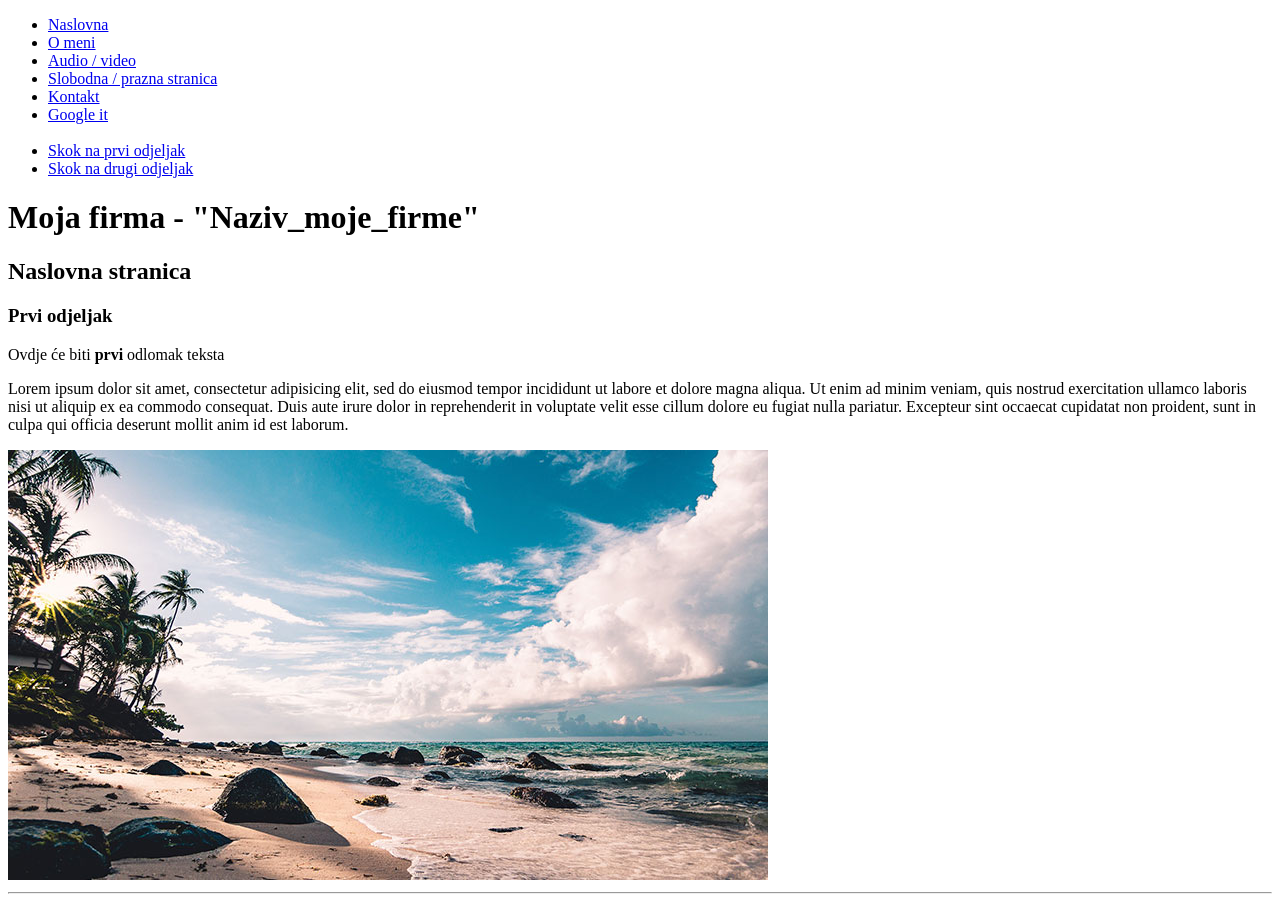
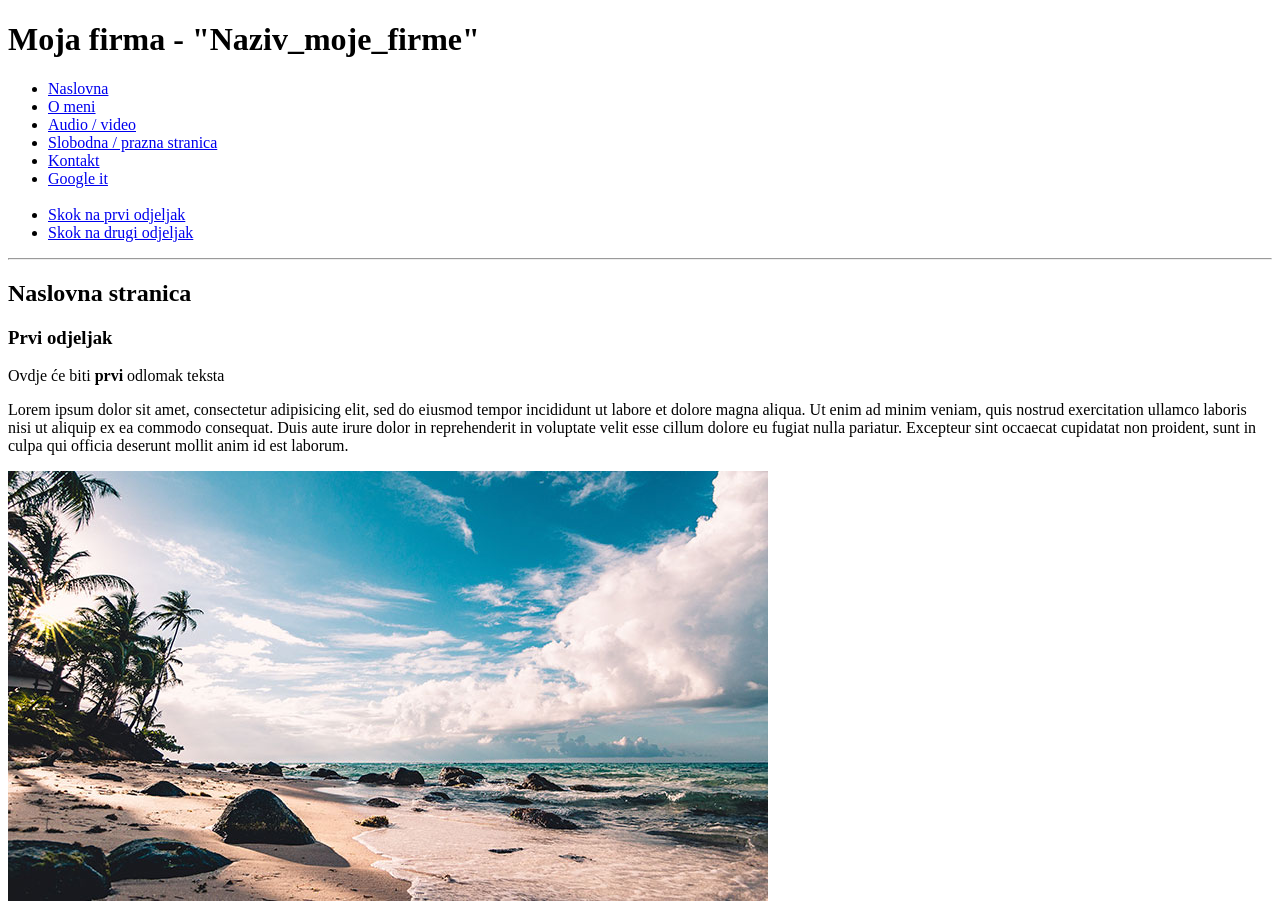
Before and after one commit to GoranMarjanovic/vjezbe.algebra, a plain HTML site: page index.html in a window 1280 px wide. Shown: the top 904 px of the page. Drawn offline with Linux system fonts and the light colour scheme.

Commit message:
new line added

```diff
--- a/index.html
+++ b/index.html
@@ -7,7 +7,7 @@
     <meta http-equiv="X-UA-Compatible" content="IE=edge">
     <!-- viewport = make your website look good on all devices -->
     <meta name="viewport" content="width=device-width, initial-scale=1.0">
-    <title>Naslov naše stranice u tabu internet preglednika</title>
+    <title>Moja firma - "Naziv_moje_firme"</title>
 <!--
     <style>
         ul
@@ -38,6 +38,7 @@
 </head>
 <body>
     <header>
+        <h1>Moja firma - "Naziv_moje_firme"</h1>
         <nav>
             <ul>
                 <li><a href="/">Naslovna</a></li>
@@ -52,8 +53,8 @@
             </ul>
         </nav>
     </header>
+    <hr>
 
-    <h1>Moja firma - "Naziv_moje_firme"</h1>
 	<h2>Naslovna stranica</h2>
 
     <section>
@@ -88,6 +89,7 @@
 
     <footer>
         <p><small>© Copyright 2022 by Me :) </small></p>
+
     </footer>
 </body>
 </html>
```
